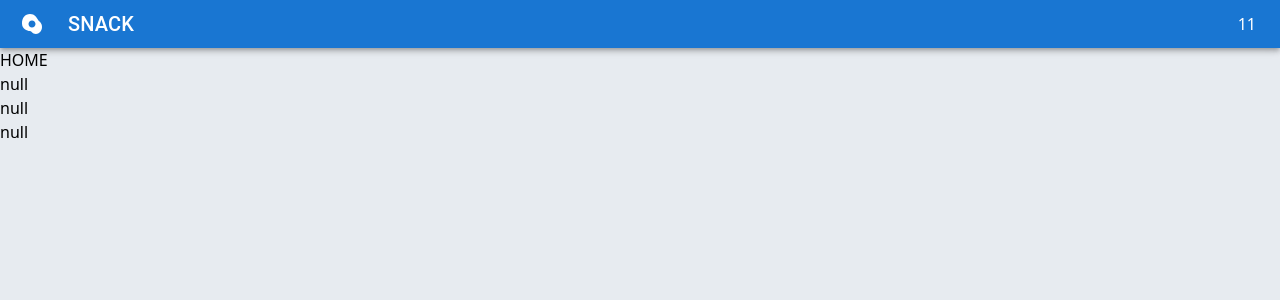
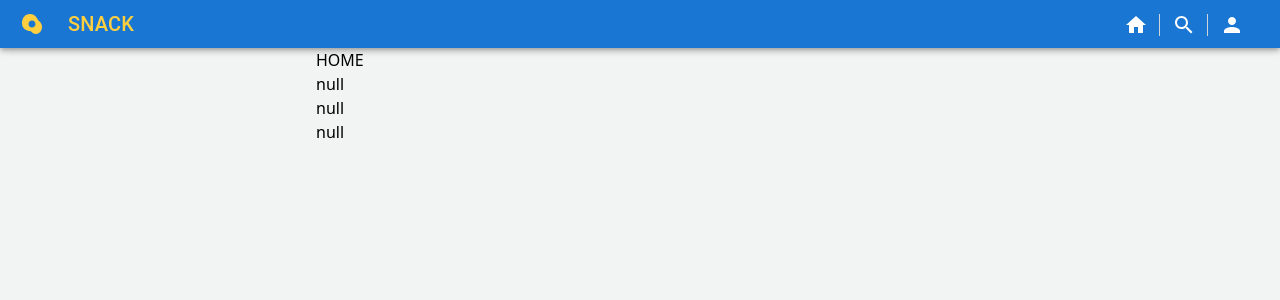
Before and after one commit to jdwns96/mern-template, a React (Create React App) app in the folder front/: page / in a window 1280 px wide. Shown: the top 300 px of the page. Built offline with nearby package versions, Linux system fonts and the light colour scheme.

Commit message:
[UPDATE] UI

```diff
--- /dev/null
+++ b/front/src/components/layout/bottom-nav/AppBottomNav.tsx
@@ -0,0 +1,26 @@
+import * as React from "react";
+import BottomNavigation from "@mui/material/BottomNavigation";
+import BottomNavigationAction from "@mui/material/BottomNavigationAction";
+import FolderIcon from "@mui/icons-material/Folder";
+import RestoreIcon from "@mui/icons-material/Restore";
+import FavoriteIcon from "@mui/icons-material/Favorite";
+import LocationOnIcon from "@mui/icons-material/LocationOn";
+
+export default function AppBottomNav() {
+  const [value, setValue] = React.useState("recents");
+
+  const handleChange = (event: React.SyntheticEvent, newValue: string) => {
+    setValue(newValue);
+  };
+
+  return (
+    <nav className="fixed left-0 right-0 bottom-0 bg-white justify-center flex md:hidden">
+      <BottomNavigation sx={{ width: 500 }} value={value} onChange={handleChange}>
+        <BottomNavigationAction label="Recents" value="recents" icon={<RestoreIcon />} />
+        <BottomNavigationAction label="Favorites" value="favorites" icon={<FavoriteIcon />} />
+        <BottomNavigationAction label="Nearby" value="nearby" icon={<LocationOnIcon />} />
+        <BottomNavigationAction label="Folder" value="folder" icon={<FolderIcon />} />
+      </BottomNavigation>
+    </nav>
+  );
+}
--- a/front/src/components/layout/headers/AppHeader.tsx
+++ b/front/src/components/layout/headers/AppHeader.tsx
@@ -1,13 +1,13 @@
-import { EggAlt, MenuBook } from "@mui/icons-material";
+import React from "react";
+import { EggAlt, Home, MenuBook, Person, Search } from "@mui/icons-material";
 import { AppBar, IconButton, Menu, Toolbar, Typography } from "@mui/material";
-import React from "react";
 
 export default function AppHeader() {
   return (
-    <>
+    <header className="fixed top-0 left-0 right-0">
       <AppBar position="static">
         <Toolbar variant="dense" className="flex justify-between">
-          <div className="flex">
+          <div className="flex text-snack-gold cursor-pointer">
             <IconButton edge="start" color="inherit" aria-label="menu" sx={{ mr: 2 }}>
               <EggAlt />
             </IconButton>
@@ -16,11 +16,18 @@ export default function AppHeader() {
             </Typography>
           </div>
           <ul className="flex">
-            <li className="h-full">1</li>
-            <li className="h-full">1</li>
+            <li className="relative p-2 px-3 cursor-pointer hover:text-snack-gold transition-all snack-after-bar">
+              <Home />
+            </li>
+            <li className="relative p-2 px-3 cursor-pointer hover:text-snack-gold transition-all snack-after-bar">
+              <Search />
+            </li>
+            <li className="relative p-2 px-3 cursor-pointer hover:text-snack-gold transition-all">
+              <Person />
+            </li>
           </ul>
         </Toolbar>
       </AppBar>
-    </>
+    </header>
   );
 }
--- /dev/null
+++ b/front/src/components/layout/templates/AppTemplate.tsx
@@ -0,0 +1,18 @@
+import React from "react";
+import AppBottomNav from "../bottom-nav/AppBottomNav";
+import AppHeader from "../headers/AppHeader";
+
+interface AppProps {
+  children: React.ReactNode;
+}
+export default function AppTemplate({ children }: AppProps) {
+  return (
+    <>
+      <div className="w-full h-screen">
+        <AppHeader />
+        <div className="pt-12 pb-14 md:pb-0 h-full">{children}</div>
+        <AppBottomNav />
+      </div>
+    </>
+  );
+}
--- a/front/src/pages/index/index.tsx
+++ b/front/src/pages/index/index.tsx
@@ -1,20 +1,26 @@
 import AppFooter from "src/components/layout/footers/AppFooter";
 import AppHeader from "src/components/layout/headers/AppHeader";
 import { useAppDispatch, useAppSelector } from "src/store";
+
+import AppTemplate from "src/components/layout/templates/AppTemplate";
 
 export default function Home() {
   const { id, user_id, name } = useAppSelector((store) => store.auth);
 
   return (
-    <div className="w-full h-screen">
-      <AppHeader />
+    <AppTemplate>
+      <section className="w-full h-full">
+        <section className="w-full h-full max-w-2xl mx-auto px-3">
+          <main>
             <div>HOME</div>
             <ul>
               <li>{id ?? "null"}</li>
               <li>{user_id ?? "null"}</li>
               <li>{name ?? "null"}</li>
             </ul>
-      {/* <AppFooter /> */}
-    </div>
+          </main>
+        </section>
+      </section>
+    </AppTemplate>
   );
 }
--- a/front/src/styles/index.css
+++ b/front/src/styles/index.css
@@ -2,6 +2,81 @@
 @tailwind components;
 @tailwind utilities;
 
+@layer components {
+  .snack-section {
+    @apply mx-[-0.5rem] flex justify-center;
+  }
+  .snack-component-wrapper {
+    @apply flex mb-4 px-2 w-full justify-center;
+  }
+  .snack-col-4 {
+    @apply w-1/3;
+  }
+  .snack-col-5 {
+    @apply w-5/12;
+  }
+  .snack-col-6 {
+    @apply w-1/2;
+  }
+  .snack-col-7 {
+    @apply w-7/12;
+  }
+  .snack-col-8 {
+    @apply w-2/3;
+  }
+  .snack-col-12 {
+    @apply w-full;
+  }
+
+  .snack-component {
+    @apply rounded-sm shadow-snack bg-white border border-solid border-gray-300 grow;
+  }
+  .snack-component-header {
+    @apply bg-[#fafafa] py-3 px-4 border-b border-solid border-gray-200 flex justify-between flex-wrap;
+  }
+  .snack-component-h {
+    @apply font-bold text-[1.125rem] leading-[1.375rem] leading-8 py-0.5;
+  }
+  .snack-component-nav {
+    @apply;
+  }
+  .snack-component-body {
+    @apply px-4 py-3 w-full;
+  }
+  .snack-component-footer {
+    /* @apply; */
+  }
+  .snack-shadow {
+    @apply shadow-snack;
+  }
+
+  /* 모든 input tag 에 적용할 것*/
+  .snack-input {
+    @apply bg-[#FAFBFC] text-gray-900 text-sm border focus:ring-snack-blue focus:border-snack-blue block w-full px-2 p-1.5 rounded-sm outline-none transition-all;
+  }
+
+  /* 버튼 기본 사이즈 vertical 32px */
+  .snack-btn {
+    @apply bg-white text-[0.875rem] py-2 px-4 border border-solid border-snack-blue rounded-sm relative inline-flex items-center hover:bg-gray-100 transition-all;
+  }
+  .snack-btn-default {
+    @apply snack-btn;
+  }
+  .snack-btn-blue {
+    @apply snack-btn text-white border-snack-blue bg-snack-blue hover:bg-snack-blue hover:border-snack-blue;
+  }
+  .snack-btn-orange {
+    @apply snack-btn text-white border-snack-orange bg-snack-orange hover:bg-[#e25858] hover:border-[#e25858];
+  }
+
+  .snack-after-bar {
+    @apply after:content-[''] after:bg-gray-300 after:absolute after:top-0 after:bottom-0 after:right-0 after:h-[22px] after:w-[1px] after:translate-y-1/2;
+  }
+  .snack-before-bar {
+    @apply before:content-[''] before:bg-gray-300 before:absolute before:top-0 before:bottom-0 before:left-0 before:h-5 before:w-[1px] before:translate-y-1/2;
+  }
+}
+
 body {
-  background-color: #e7ebf0;
+  background-color: #f2f3f3;
 }
--- a/front/tailwind.config.js
+++ b/front/tailwind.config.js
@@ -2,7 +2,18 @@
 module.exports = {
   content: ["./src/**/*.{js,jsx,ts,tsx}"],
   theme: {
-    extend: {},
+    extend: {
+      boxShadow: {
+        snack: "rgba(50, 50, 105, 0.15) 0px 2px 5px 0px, rgba(0, 0, 0, 0.05) 0px 1px 1px 0px",
+      },
+      colors: {
+        "snack-blue": "#2D3857",
+        "snack-orange": "#EA6a62",
+        "snack-sky": "#1f8ce6",
+        "snack-pink": "#FF69b4",
+        "snack-gold": "#ffcf40",
+      },
+    },
   },
   plugins: [],
 };
```
Lines whose indentation alone changed are shown as unchanged.
